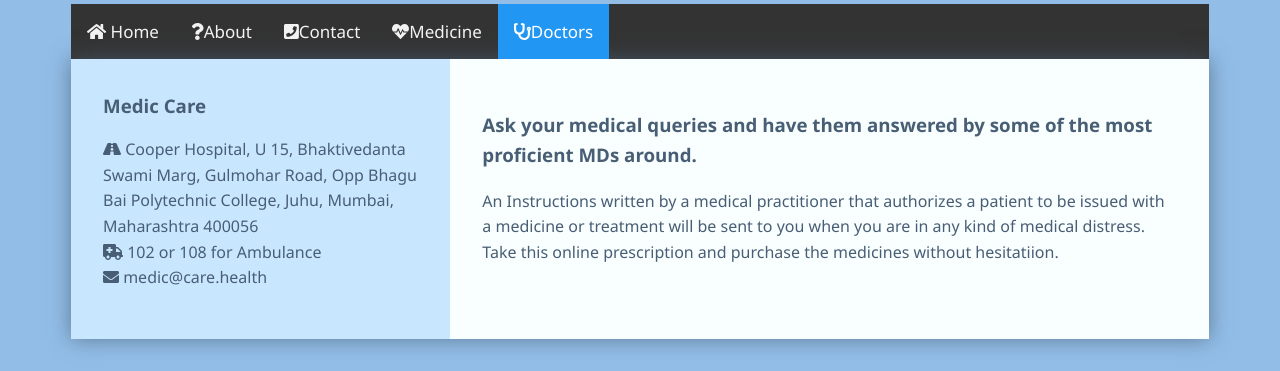
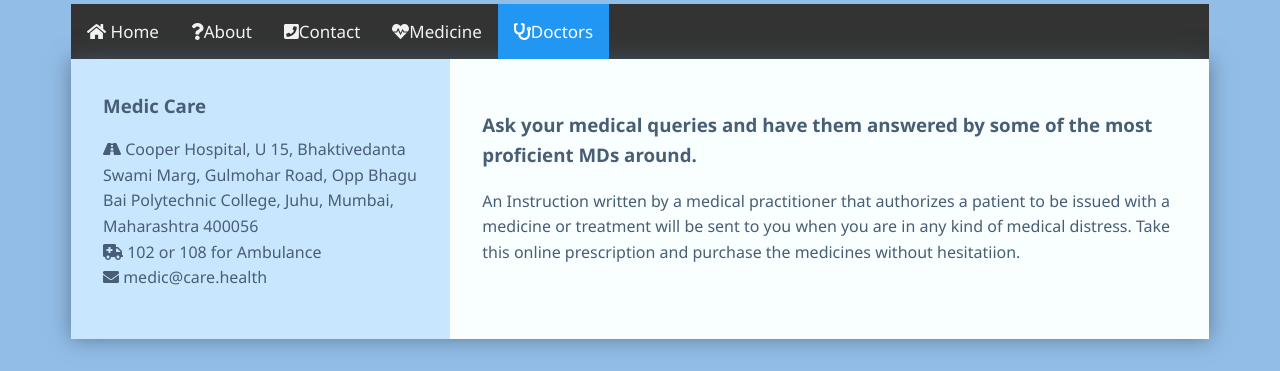
Before and after one commit to Takhine/DJ, a plain HTML site: page doctors.html in a window 1280 px wide. Shown: the part 130-501 px from the top of the page. Drawn offline with nearby package versions, Linux system fonts and the light colour scheme; no server answers.

Commit message:
Update doctors.html

```diff
--- a/doctors.html
+++ b/doctors.html
@@ -41,7 +41,7 @@
       <div class="contact">
 
         <h3>Ask your medical queries and have them answered by some of the most proficient MDs around.</h3>
-	      <p>An Instructions written by a medical practitioner that authorizes a patient to be issued with a medicine or treatment will be sent to you when you are in any kind of medical distress. Take this online prescription and purchase the medicines without hesitatiion.</p>
+	      <p>An Instruction written by a medical practitioner that authorizes a patient to be issued with a medicine or treatment will be sent to you when you are in any kind of medical distress. Take this online prescription and purchase the medicines without hesitatiion.</p>
 	    </div>
       </div>
     </div>
```
